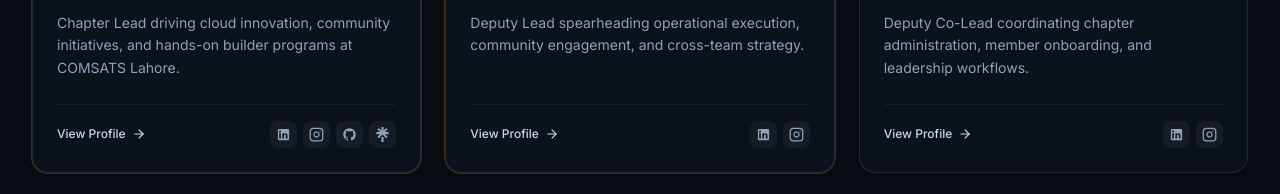
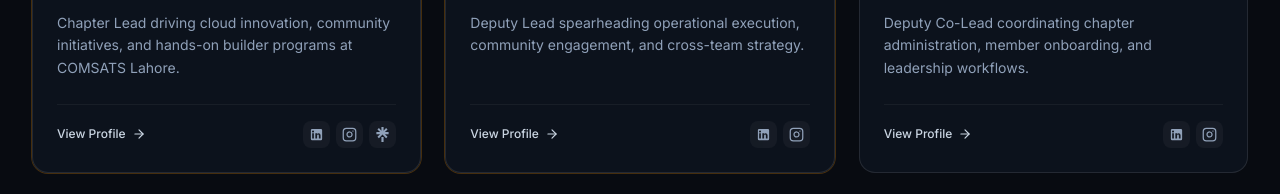
Before and after one commit to ahmadjawad533/aws-sbg-comsats-lahore, a React (Vite) app: page /team in a window 1280 px wide. Shown: the part 900-1094 px from the top of the page. Built offline with nearby package versions, Linux system fonts and the light colour scheme.

Commit message:
fix(team): remove github from all team members and keep official LinkedIn and Instagram links

```diff
--- a/src/components/cards/TeamCard.tsx
+++ b/src/components/cards/TeamCard.tsx
@@ -5,7 +5,7 @@ import { TeamMember } from '@/data/team';
 import { Badge } from '@/components/common/Badge';
 import { generateInitials } from '@/utils/formatting';
 import { cn } from '@/utils/cn';
-import { LinkedinIcon, GithubIcon, LinktreeIcon, InstagramIcon } from '@/components/common/BrandIcons';
+import { LinkedinIcon, LinktreeIcon, InstagramIcon } from '@/components/common/BrandIcons';
 
 export interface TeamCardProps {
   member: TeamMember;
@@ -121,19 +121,6 @@ export const TeamCard: React.FC<TeamCardProps> = ({ member, className }) => {
                 <InstagramIcon size={15} />
               </a>
             )}
-            {member.githubUrl && (
-              <a
-                href={member.githubUrl}
-                target="_blank"
-                rel="noopener noreferrer"
-                onClick={(e) => e.stopPropagation()}
-                className="p-1.5 rounded-lg bg-white/[0.04] text-slate-400 hover:text-white hover:bg-white/10 transition-colors focus-visible:ring-2 focus-visible:ring-[#FF9900]"
-                aria-label={`${member.name} on GitHub`}
-                title={`${member.name} on GitHub`}
-              >
-                <GithubIcon size={15} />
-              </a>
-            )}
             {member.linktreeUrl && (
               <a
                 href={member.linktreeUrl}
--- a/src/data/team.ts
+++ b/src/data/team.ts
@@ -21,7 +21,6 @@ export interface TeamMember {
   imageTitle: string;
   linkedinUrl?: string;
   instagramUrl?: string;
-  githubUrl?: string;
   linktreeUrl?: string;
   portfolioUrl?: string;
   isLeadRole?: boolean;
@@ -73,7 +72,6 @@ export const teamMembers: TeamMember[] = [
     imageTitle: 'Ahmad Jawad Bandesha - Chapter Lead',
     linkedinUrl: 'https://www.linkedin.com/in/ahmadjawad533',
     instagramUrl: 'https://www.instagram.com/ahmadjawad.533',
-    githubUrl: 'https://github.com/ahmadjawad533',
     linktreeUrl: 'https://linktr.ee/ahmadjawad.533',
     portfolioUrl: 'https://iahmadjawad533.wixsite.com/my-site',
     isLeadRole: true,
--- a/src/pages/MemberDetailPage.tsx
+++ b/src/pages/MemberDetailPage.tsx
@@ -6,7 +6,7 @@ import { useDocumentTitle } from '@/hooks/useDocumentTitle';
 import { Badge } from '@/components/common/Badge';
 import { Button } from '@/components/common/Button';
 import { EventCard } from '@/components/cards/EventCard';
-import { LinkedinIcon, GithubIcon, LinktreeIcon, InstagramIcon } from '@/components/common/BrandIcons';
+import { LinkedinIcon, LinktreeIcon, InstagramIcon } from '@/components/common/BrandIcons';
 import { generateInitials } from '@/utils/formatting';
 import { cn } from '@/utils/cn';
 import {
@@ -192,18 +192,6 @@ export const MemberDetailPage: React.FC = () => {
                 >
                   <InstagramIcon size={16} />
                   <span>Instagram</span>
-                </a>
-              )}
-
-              {member.githubUrl && (
-                <a
-                  href={member.githubUrl}
-                  target="_blank"
-                  rel="noopener noreferrer"
-                  className="inline-flex items-center gap-2 px-4 py-2 rounded-xl bg-white/[0.05] hover:bg-white/10 border border-white/10 hover:border-white/30 text-xs sm:text-sm font-medium text-slate-200 hover:text-white transition-colors"
-                >
-                  <GithubIcon size={16} />
-                  <span>GitHub</span>
                 </a>
               )}
 
```
